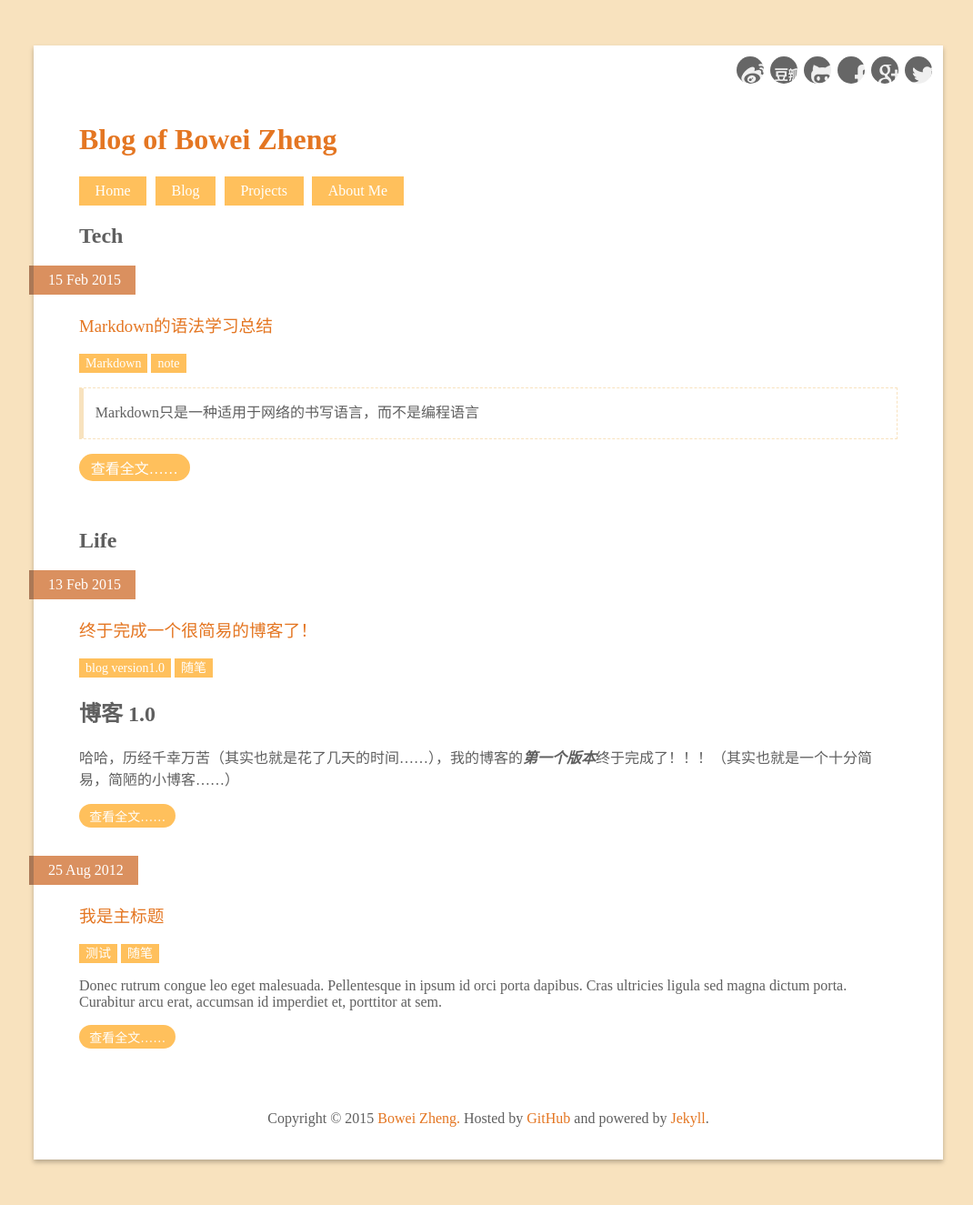
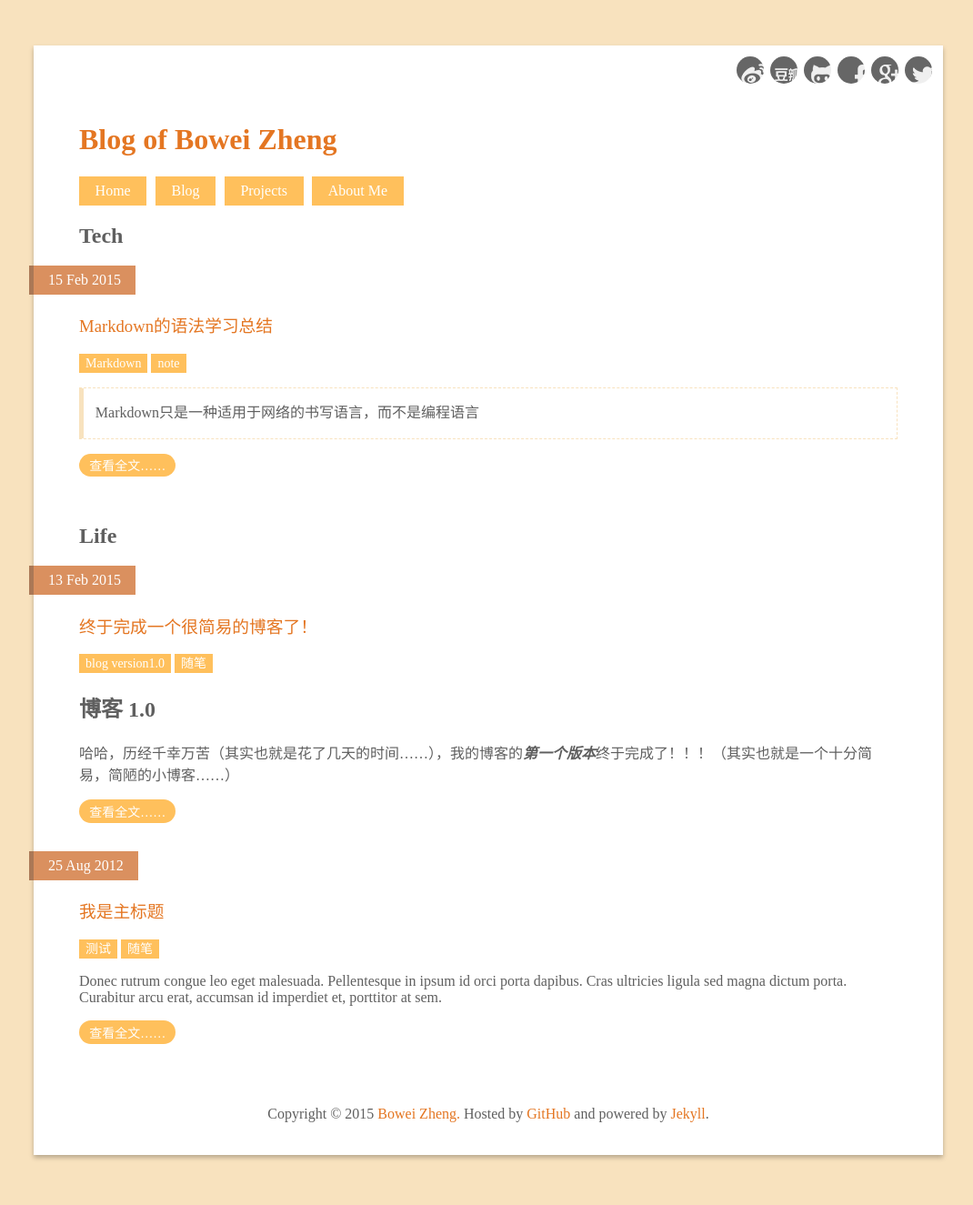
Before and after one commit to wynn719/blog, a Jekyll site: the page built from index.html, in a window 1280 px wide. Shown: the whole page at 91% size, without its empty margins (103-1173 px from the left). Built offline with Jekyll 4.4.1, drawn with Linux system fonts in a browser that asks for light colours; comment, search, counter and statistics services are not loaded.

Commit message:
update post

```diff
--- a/_layouts/home.html
+++ b/_layouts/home.html
@@ -19,7 +19,7 @@
             <p class="excerpt">{{ post.excerpt }}</p>
 
             <footer>
-              <a class="button" href="{{ site.url }}{{ post.url }}">查看全文……</a>
+              <a class="button button-small" href="{{ site.url }}{{ post.url }}">查看全文……</a>
             </footer>
           </article>
         {% endfor %}
```
